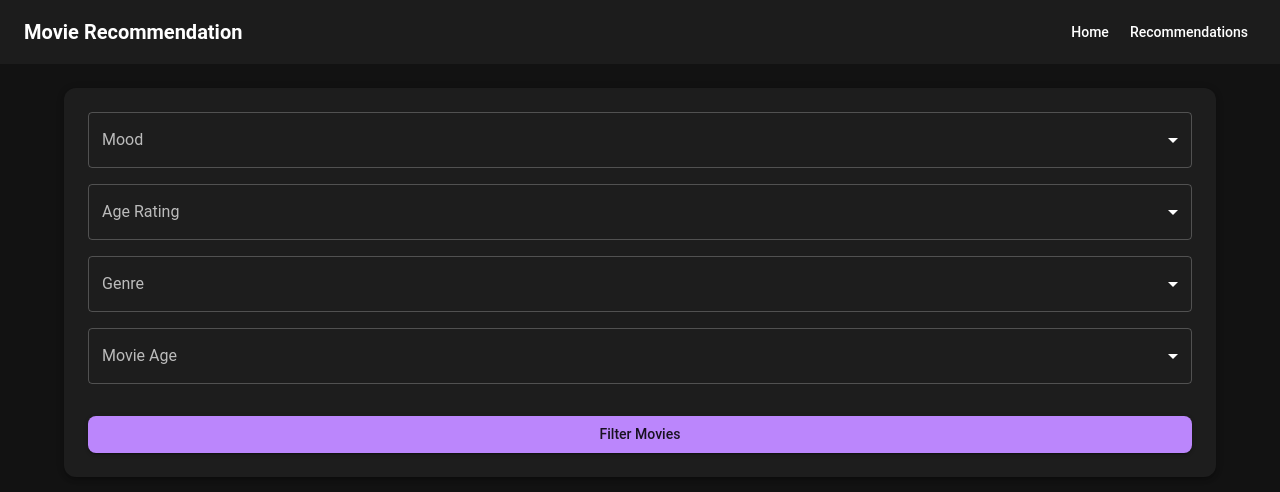
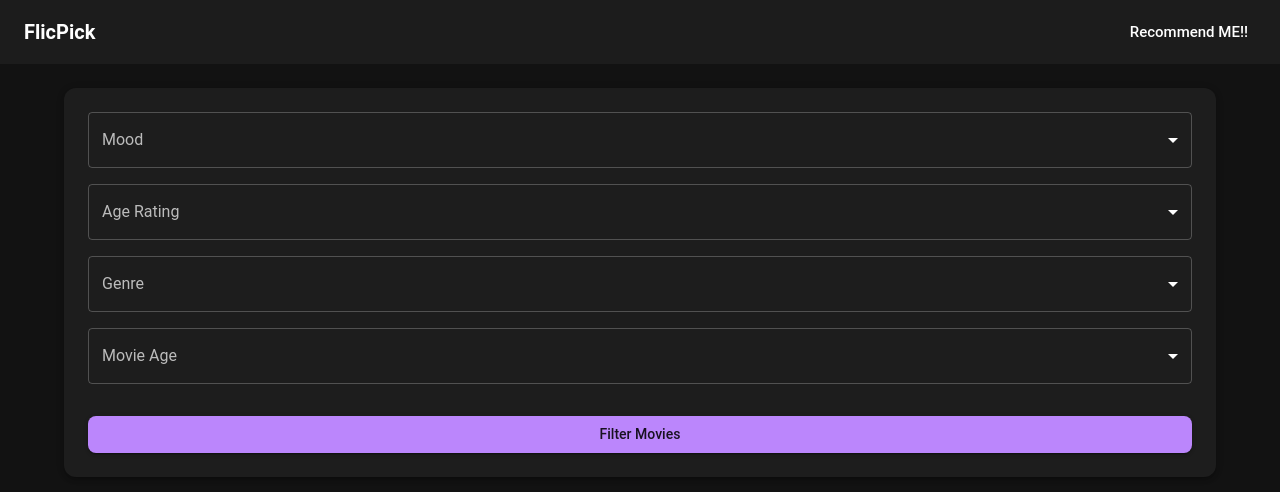
Before and after one commit to Saahil-04/Movie-Recommendor, a React (Create React App) app in the folder frontend/: page /recommendation in a window 1280 px wide. Shown: the top 492 px of the page. Built offline with nearby package versions, Linux system fonts and the light colour scheme.

Commit message:
frontend fixes and name fixed

```diff
--- a/frontend/src/components/moviecard.tsx
+++ b/frontend/src/components/moviecard.tsx
@@ -19,13 +19,13 @@ const MovieCard: React.FC<MovieCardProps> = ({ movie }) => (
       display: 'flex',
       flexDirection: 'column',
       justifyContent: 'space-between',
-      height: 350, // Set fixed height
+      height: 450, // Set fixed height
       width: '100%', // Full width within its container
     }}
   >
     <CardMedia component="img" height="400" image={movie.poster_url} alt={movie.title}
       sx={{
-        height: '65%', // Image takes up 65% of the card height
+        height: '80%', // Image takes up 65% of the card height
         objectFit: 'cover', // Ensure image fits properly
       }}
       />
@@ -36,7 +36,7 @@ const MovieCard: React.FC<MovieCardProps> = ({ movie }) => (
       <Box display="flex" justifyContent="space-between" alignItems="center">
         <Rating value={movie.rating / 2} readOnly />
         <Typography variant="body2" sx={{ color: 'secondary.main' }}>
-          {movie.genre}
+          {movie.genre.toUpperCase()}
         </Typography>
       </Box>
     </CardContent>
--- a/frontend/src/components/moviefilters.tsx
+++ b/frontend/src/components/moviefilters.tsx
@@ -83,7 +83,7 @@ const MovieFilters: React.FC<FilterProps> = ({ onFilter }) => {
         <Select value={genre} onChange={(e) => setGenre(e.target.value)}>
           <MenuItem value="action">Action</MenuItem>
           <MenuItem value="comedy">Comedy</MenuItem>
-          <MenuItem value="drama">Drama</MenuItem>
+          <MenuItem value="romance">Romance</MenuItem>
         </Select>
       </FormControl>
 
--- a/frontend/src/components/navbar.tsx
+++ b/frontend/src/components/navbar.tsx
@@ -4,14 +4,13 @@ import { Link } from 'react-router-dom';
 const Navbar = () => (
   <AppBar position="static" elevation={0} sx={{ backgroundColor: '#1c1c1c' }}>
     <Toolbar>
-      <Typography variant="h6" sx={{ flexGrow: 1, fontWeight: 'bold' }}>
-        Movie Recommendation
+      <Typography sx={{ flexGrow: 1 }} >
+       <Typography variant="h6" style={{textDecoration:'none', color:'white',fontWeight: 'bold'}} component = {Link} to='/'>
+        FlicPick
+       </Typography>
       </Typography>
-      <Button color="inherit" component={Link} to="/">
-        Home
-      </Button>
-      <Button color="inherit" component={Link} to="/recommendation">
-        Recommendations
+      <Button color="inherit" sx={{fontSize:15}} component={Link} to="/recommendation">
+        Recommend ME!!
       </Button>
     </Toolbar>
   </AppBar>
```
Also changed, not shown: 1 other file (tests, documents, lock files or other folders).
